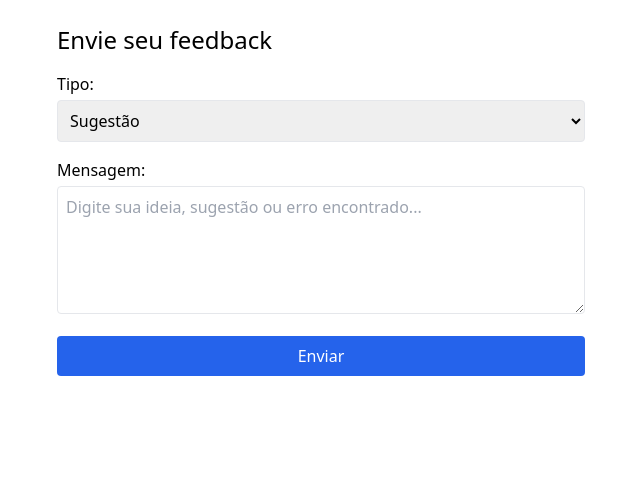
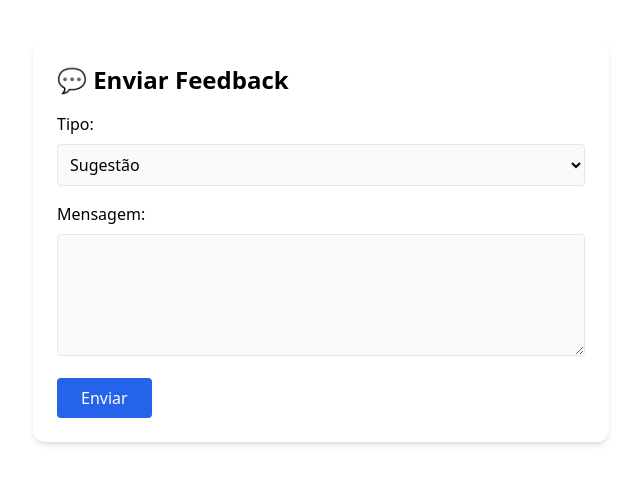
Before and after one commit to mateusrega/FazTudo, a React (Vite) app: page /feedback in a window 1280 px wide. Shown: the top 484 px of the page, without its empty margins (319-959 px from the left). Built offline with nearby package versions, Linux system fonts and the light colour scheme; no server answers.

Commit message:
Update Feedback.jsx

```diff
--- a/src/pages/Feedback.jsx
+++ b/src/pages/Feedback.jsx
@@ -1,69 +1,59 @@
+// src/pages/Feedback.jsx
 import React, { useState, useContext } from "react";
 import { db } from "../services/firebase";
 import { collection, addDoc, serverTimestamp } from "firebase/firestore";
 import { UserContext } from "../contexts/UserContext";
-import { useNavigate } from "react-router-dom";
 
 const Feedback = () => {
-  const { user } = useContext(UserContext);
   const [mensagem, setMensagem] = useState("");
   const [tipo, setTipo] = useState("sugestao");
-  const navigate = useNavigate();
+  const { user } = useContext(UserContext);
 
-  const enviarFeedback = async (e) => {
-    e.preventDefault();
-    if (!mensagem.trim()) return alert("Escreva sua mensagem!");
+  const enviarFeedback = async () => {
+    if (!mensagem) return alert("Preencha a mensagem!");
 
-    try {
     await addDoc(collection(db, "feedbacks"), {
-        userId: user?.uid || "anônimo",
+      userId: user.uid,
       mensagem,
       tipo,
       createdAt: serverTimestamp(),
     });
-      alert("Obrigado pelo seu feedback!");
-      navigate("/dashboard");
-    } catch (err) {
-      alert("Erro ao enviar feedback.");
-    }
+
+    alert("Feedback enviado com sucesso!");
+    setMensagem("");
+    setTipo("sugestao");
   };
 
   return (
-    <div className="p-6 max-w-xl mx-auto">
-      <h1 className="text-2xl mb-4">Envie seu feedback</h1>
+    <div className="p-6 max-w-xl mx-auto bg-white rounded-xl shadow-md mt-10">
+      <h1 className="text-2xl font-bold mb-4">💬 Enviar Feedback</h1>
 
-      <form onSubmit={enviarFeedback} className="flex flex-col gap-4">
-        <label>
-          Tipo:
+      <label className="block mb-2 font-medium">Tipo:</label>
       <select
+        className="w-full border p-2 rounded bg-gray-50"
         value={tipo}
         onChange={(e) => setTipo(e.target.value)}
-            className="w-full border p-2 rounded mt-1"
       >
         <option value="sugestao">Sugestão</option>
+        <option value="erro">Erro</option>
         <option value="elogio">Elogio</option>
-            <option value="erro">Erro/Bug</option>
         <option value="outro">Outro</option>
       </select>
-        </label>
 
-        <label>
-          Mensagem:
+      <label className="block mt-4 mb-2 font-medium">Mensagem:</label>
       <textarea
+        className="w-full border p-3 rounded bg-gray-50"
+        rows="4"
         value={mensagem}
         onChange={(e) => setMensagem(e.target.value)}
-            className="w-full border p-2 h-32 rounded mt-1"
-            placeholder="Digite sua ideia, sugestão ou erro encontrado..."
-          />
-        </label>
+      ></textarea>
 
       <button
-          type="submit"
-          className="bg-blue-600 text-white px-4 py-2 rounded hover:bg-blue-700"
+        onClick={enviarFeedback}
+        className="mt-4 bg-blue-600 text-white px-6 py-2 rounded hover:bg-blue-700 transition"
       >
         Enviar
       </button>
-      </form>
     </div>
   );
 };
```
Lines whose indentation alone changed are shown as unchanged.
